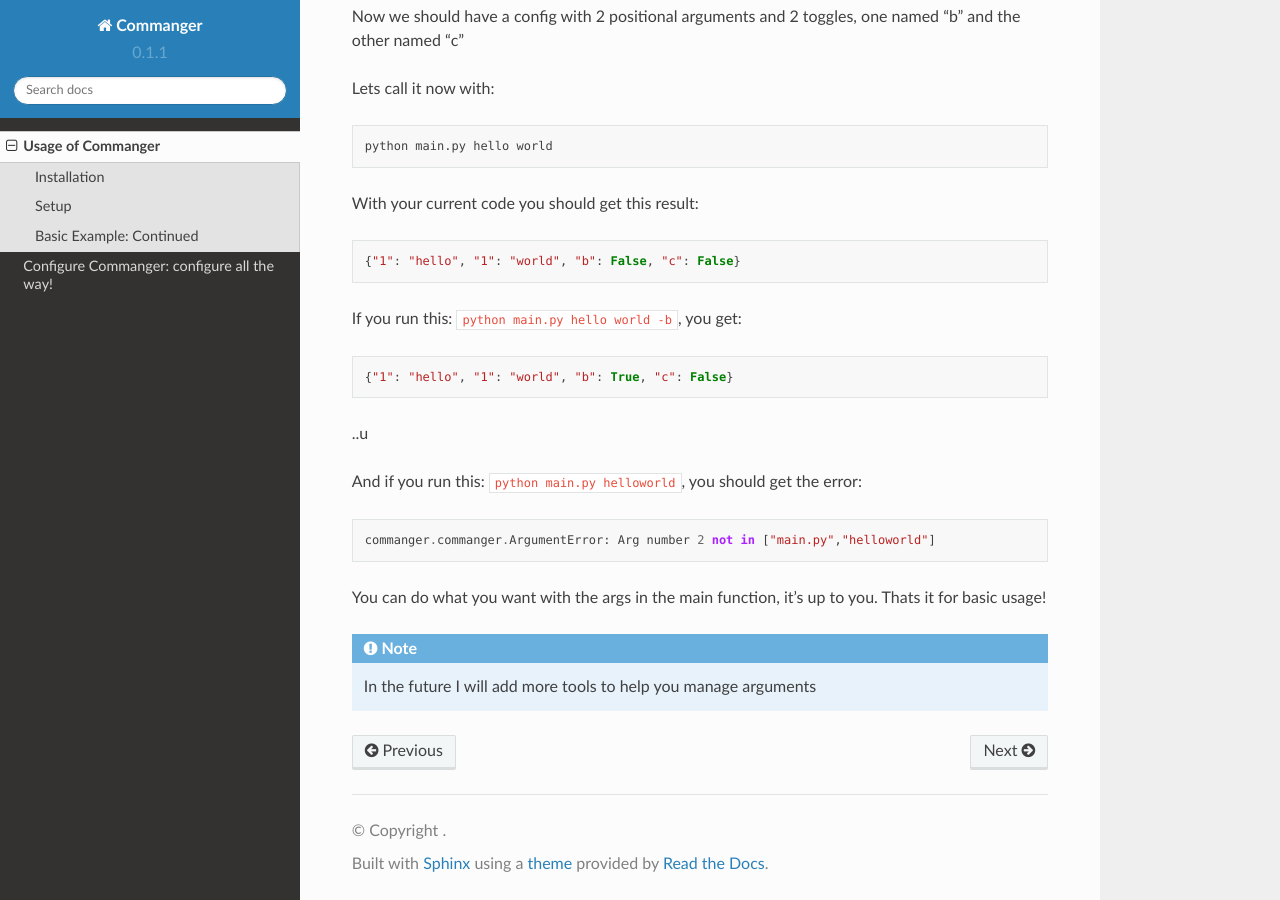
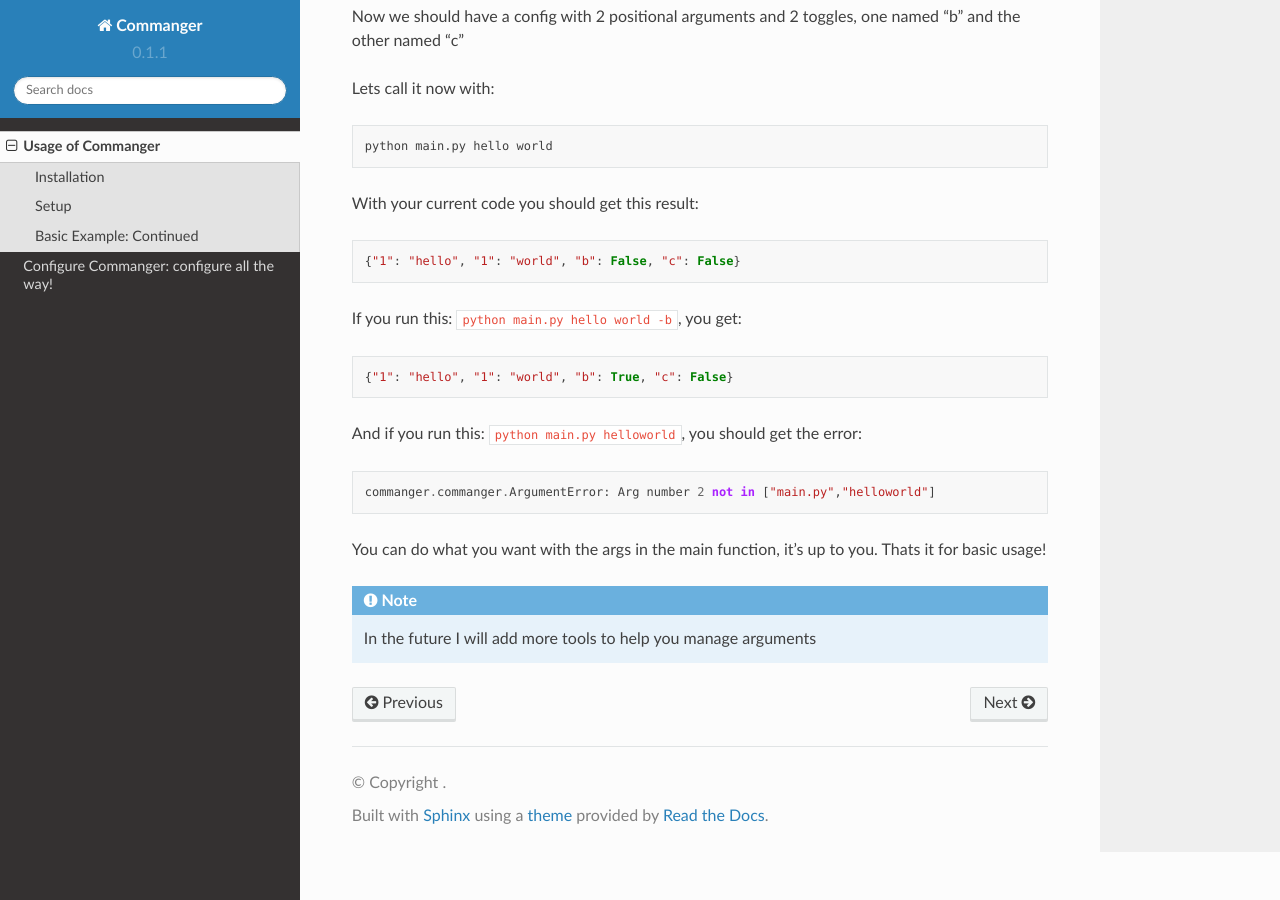
Before and after one commit to thatrandomperson5/commanger-docs, a Sphinx documentation site: the page built from docs/source/usage.rst, in a window 1280 px wide and 900 px high, scrolled down 1055 px. Built offline with Sphinx 7.4.7 and the Read the Docs theme 2.0.0, drawn with Linux system fonts in a browser that asks for light colours; pages that are not in the unit, such as notebooks, are missing from menus.

```diff
--- a/docs/source/usage.rst
+++ b/docs/source/usage.rst
@@ -84,7 +84,7 @@ you get:
 .. code:: python
 
     {"1": "hello", "1": "world", "b": True, "c": False}
-..u
+..
 
 And if you run this: ``python main.py helloworld``,
 you should get the error:
```
